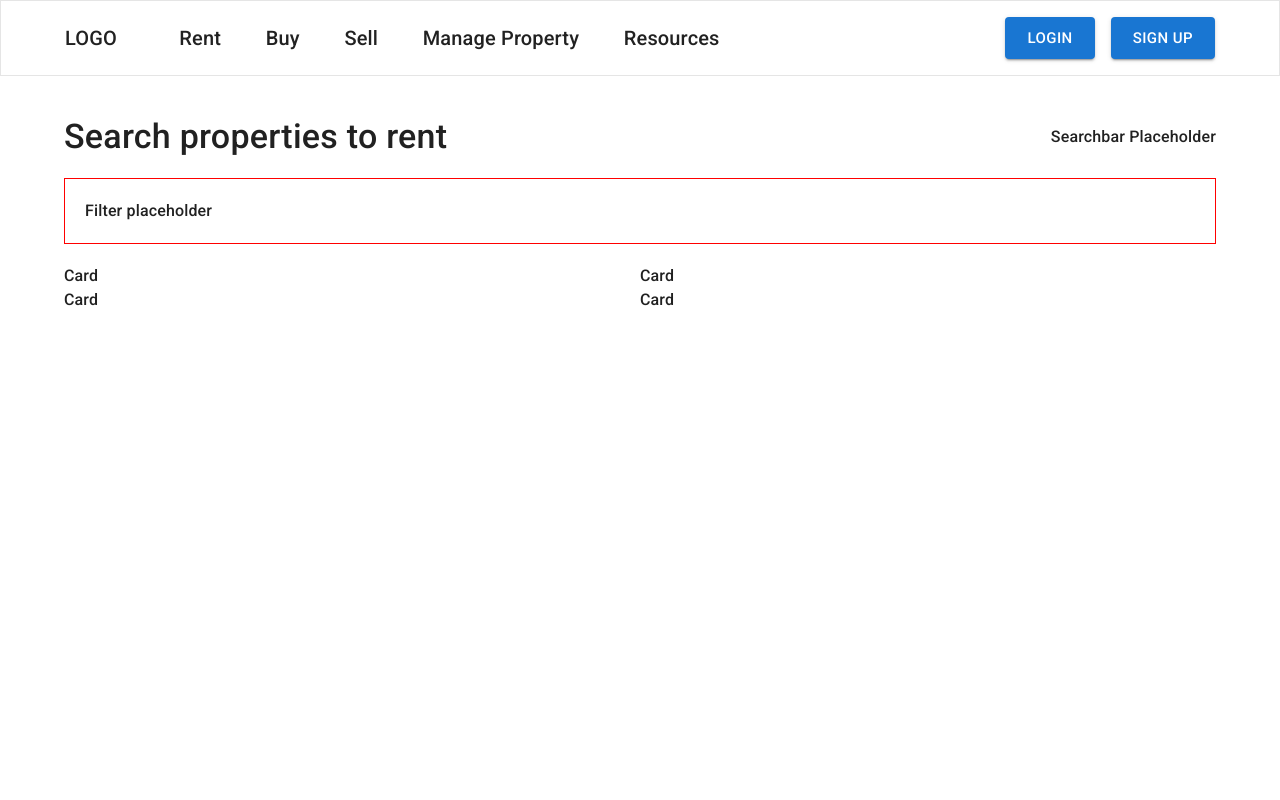
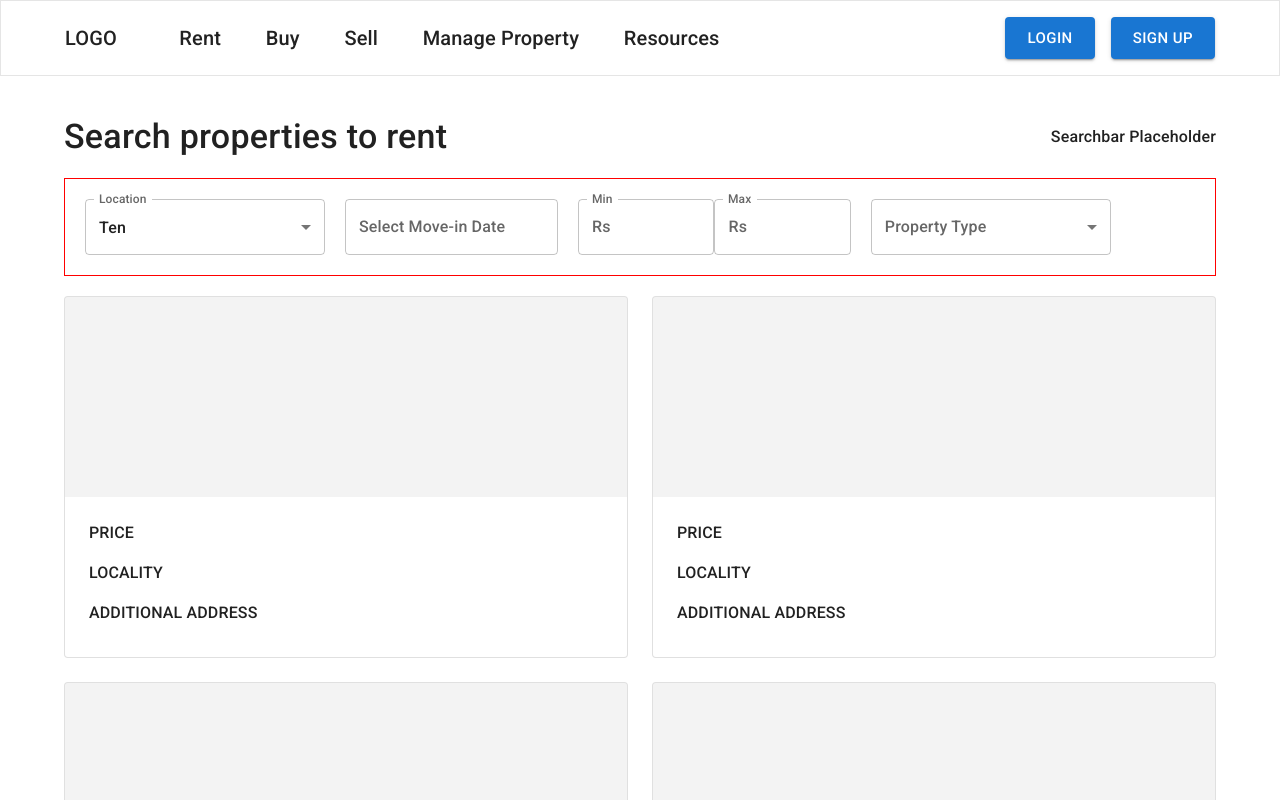
Before and after one commit to Tweedle2Dum/ReunionTask, a React (Vite) app in the folder webApp/: page / in a window 1280 px wide. Shown: the top 800 px of the page. Built offline with nearby package versions, Linux system fonts and the light colour scheme.

Commit message:
add. filter and grid layout for cards

```diff
--- a/webApp/package.json
+++ b/webApp/package.json
@@ -14,6 +14,8 @@
     "@emotion/styled": "^11.11.0",
     "@fontsource/roboto": "^5.0.6",
     "@mui/material": "^5.14.3",
+    "@mui/x-date-pickers": "^6.10.2",
+    "dayjs": "^1.11.9",
     "react": "^18.2.0",
     "react-dom": "^18.2.0",
     "react-router": "^6.14.2",
--- a/webApp/src/components/Card/ResultCard.jsx
+++ b/webApp/src/components/Card/ResultCard.jsx
@@ -1,7 +1,19 @@
 import React from 'react'
+import Card from '@mui/material/Card';
+import CardActions from '@mui/material/CardActions';
+import CardContent from '@mui/material/CardContent';
+import { Skeleton, Typography } from '@mui/material';
 
 export default function ResultCard() {
   return (
-    <div>Card</div>
+   <Card variant='outlined'>
+    <Skeleton variant='rectangular' height={'200px'}></Skeleton>
+    <CardContent>
+      <Typography p>PRICE</Typography>
+      <Typography p>LOCALITY</Typography>
+      <Typography p>ADDITIONAL ADDRESS</Typography>
+
+    </CardContent>
+   </Card>
   )
 }
--- a/webApp/src/components/Filter/Filter.jsx
+++ b/webApp/src/components/Filter/Filter.jsx
@@ -1,12 +1,91 @@
 import React from 'react'
 import { Box } from '@mui/material'
+import { LocalizationProvider } from '@mui/x-date-pickers';
+import { AdapterDayjs } from '@mui/x-date-pickers/AdapterDayjs'
+import { DatePicker } from '@mui/x-date-pickers';
+import InputLabel from '@mui/material/InputLabel';
+import MenuItem from '@mui/material/MenuItem';
+import FormControl from '@mui/material/FormControl';
+import Select from '@mui/material/Select';
+import FormHelperText from '@mui/material/FormHelperText';
+import TextField from '@mui/material/TextField';
+import InputAdornment from '@mui/material/InputAdornment';
+export default function Filter() {
 
-export default function Filter() {
-  return (
-    <Box sx={{margin:'20px 0',
-    border:'1px solid red',
-    padding:'20px'}}>
-        Filter placeholder
-    </Box>
-  )
+
+    return (
+        <Box sx={{
+            margin: '20px 0',
+            border: '1px solid red',
+            padding: '20px',
+            display: 'flex',
+            alignItems: 'center',
+            gap: '20px'
+        }}>
+
+            <Box sx={{ minWidth: '240px' }}> {/*location*/}
+                <FormControl fullWidth>
+                    <InputLabel id="location">Location</InputLabel>
+                    <Select
+                        labelId="location"
+                        id="calculator"
+                        value={'x'}
+                        label="Location"
+                    >{/* to use---set state later on  */}
+                        <MenuItem value={'x'}>Ten</MenuItem>
+                        <MenuItem value={'y'}>Twenty</MenuItem>
+                        <MenuItem value={'z'}>Thirty</MenuItem>
+                    </Select>
+                </FormControl>
+            </Box>
+
+
+            <Box label='When'>
+                <LocalizationProvider dateAdapter={AdapterDayjs}>
+                    <DatePicker label='Select Move-in Date' onChange={(date) => {
+
+                        console.log(date.date())
+                    }} />
+                </LocalizationProvider>
+            </Box>
+
+            <Box display={'flex'}>
+
+                <TextField
+                    label="Min"
+                    id="Minimum Price"
+                    sx={{ m: 1, width: '15ch', margin: '0px', }}
+                    InputProps={{
+                        startAdornment: <InputAdornment position="start">Rs</InputAdornment>,
+                    }}
+                />
+                <TextField
+                    label="Max"
+                    id="Maximum Price"
+                    sx={{ m: 1, width: '15ch', margin: '0px', }}
+                    InputProps={{
+                        startAdornment: <InputAdornment position="start">Rs</InputAdornment>,
+                    }}
+                />
+
+            </Box>
+
+            <Box sx={{ minWidth: '240px' }}> {/*type*/}
+                <FormControl fullWidth>
+                    <InputLabel id="type">Property Type</InputLabel>
+                    <Select
+                        labelId="type"
+                        id="type"
+                        value={''}
+                        label="Type"
+                    >
+                        <MenuItem value={'x'}>Ten</MenuItem>
+                        <MenuItem value={'y'}>Twenty</MenuItem>
+                        <MenuItem value={'z'}>Thirty</MenuItem>
+                    </Select>
+                </FormControl>
+            </Box>
+
+        </Box>
+    )
 }
--- a/webApp/src/components/Filter/Results.jsx
+++ b/webApp/src/components/Filter/Results.jsx
@@ -1,18 +1,16 @@
 import React from 'react'
-import { Box,Grid } from '@mui/material'
-import Card from '@mui/material/Card';
-import CardActions from '@mui/material/CardActions';
-import CardContent from '@mui/material/CardContent';
+import { Box, Grid } from '@mui/material'
+
 import ResultCard from '../Card/ResultCard';
 
 export default function Results() {
     return (
         <Box>
-            <Grid container>
-                <Grid item xs={6} xl={4}><ResultCard /></Grid>
-                <Grid item xs={6} xl={4}><ResultCard /></Grid>
-                <Grid item xs={6} xl={4}><ResultCard /></Grid>
-                <Grid item xs={6} xl={4}><ResultCard /></Grid>
+            <Grid container spacing={3}>
+                <Grid item xs={12} md={6} xl={4}><ResultCard /></Grid>
+                <Grid item xs={12} md={6} xl={4}><ResultCard /></Grid>
+                <Grid item xs={12} md={6} xl={4}><ResultCard /></Grid>
+                <Grid item xs={12} md={6} xl={4}><ResultCard /></Grid>
 
             </Grid>
 
--- a/webApp/src/pages/Homepages/Rent.jsx
+++ b/webApp/src/pages/Homepages/Rent.jsx
@@ -4,21 +4,135 @@ import Searchbar from '../../components/SearchBar/Searchbar'
 import Filter from '../../components/Filter/Filter'
 import Results from '../../components/Filter/Results'
 
+
+const data = [
+  {
+    "location": "Denver",
+    "price": 250000,
+    "date": "2023-10-04",
+    "propertyType": "House",
+  },
+  {
+    "location": "Phoenix",
+    "price": 350000,
+    "date": "2023-10-05",
+    "propertyType": "Apartment",
+  },
+  {
+    "location": "Las Vegas",
+    "price": 450000,
+    "date": "2023-10-06",
+    "propertyType": "Villa",
+  },
+  {
+    "location": "Atlanta",
+    "price": 550000,
+    "date": "2023-10-07",
+    "propertyType": "House",
+  },
+  {
+    "location": "Charlotte",
+    "price": 650000,
+    "date": "2023-10-08",
+    "propertyType": "Apartment",
+  },
+  {
+    "location": "Washington DC",
+    "price": 750000,
+    "date": "2023-10-09",
+    "propertyType": "Villa",
+  },
+  {
+    "location": "Baltimore",
+    "price": 250000,
+    "date": "2023-10-10",
+    "propertyType": "House",
+  },
+  {
+    "location": "Philadelphia",
+    "price": 350000,
+    "date": "2023-10-11",
+    "propertyType": "Apartment",
+  },
+  {
+    "location": "Pittsburgh",
+    "price": 450000,
+    "date": "2023-10-12",
+    "propertyType": "Villa",
+  },
+  {
+    "location": "Nashville",
+    "price": 550000,
+    "date": "2023-10-13",
+    "propertyType": "House",
+  },
+  {
+    "location": "Memphis",
+    "price": 650000,
+    "date": "2023-10-14",
+    "propertyType": "Apartment",
+  },
+  {
+    "location": "New Orleans",
+    "price": 750000,
+    "date": "2023-10-15",
+    "propertyType": "Villa",
+  },
+  {
+    "location": "Austin",
+    "price": 250000,
+    "date": "2023-10-16",
+    "propertyType": "House",
+  },
+  {
+    "location": "Dallas",
+    "price": 350000,
+    "date": "2023-10-17",
+    "propertyType": "Apartment",
+  },
+  {
+    "location": "Houston",
+    "price": 450000,
+    "date": "2023-10-18",
+    "propertyType": "Villa",
+  },
+  {
+    "location": "San Antonio",
+    "price": 550000,
+    "date": "2023-10-19",
+    "propertyType": "House",
+  },
+  {
+    "location": "El Paso",
+    "price": 650000,
+    "date": "2023-10-20",
+    "propertyType": "Apartment",
+  },
+  {
+    "location": "Corpus Christi",
+    "price": 750000,
+    "date": "2023-10-21",
+    "propertyType": "Villa",
+  },
+]
+
 export default function Rent() {
   return (
     <>
-    <Box sx={{display:'flex',
-    alignItems:'center'}}>
-      <Typography variant='h4'>Search properties to rent</Typography>
-      <Box marginLeft={'auto'}>
-      <Searchbar/>
+      <Box sx={{
+        display: 'flex',
+        alignItems: 'center'
+      }}>
+        <Typography variant='h4'>Search properties to rent</Typography>
+        <Box marginLeft={'auto'}>
+          <Searchbar />
 
+        </Box>
       </Box>
-    </Box>
 
-    <Filter/>
+      <Filter />
 
-    <Results/>
+      <Results />
     </>
   )
 }
```
Also changed, not shown: webApp/src/App.jsx (+4 -3 lines), 1 other file (tests, documents, lock files or other folders).
